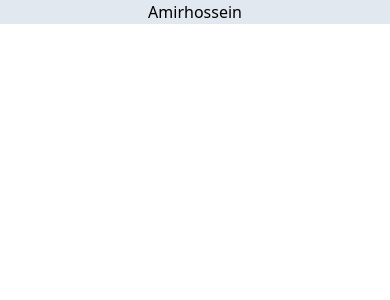
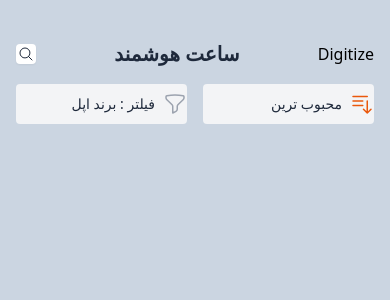
Before and after one commit to amirShirany/digital-shoping, a React (Create React App) app: page / in a window 390 px wide. Shown: the top 300 px of the page. Built offline with nearby package versions, Linux system fonts and the light colour scheme.

Commit message:
Add :app bar & filter - sort mobile section

```diff
--- a/src/App.js
+++ b/src/App.js
@@ -1,7 +1,9 @@
+import SmartWAtch from "./components/SmartWatch"
+
 function App() {
   return (
-    <div lang="fa" dir="rtl" className="App">
-      <h2 className="bg-slate-200 flex justify-center">Amirhossein</h2>
+    <div lang="fa" dir="rtl" className="App bg-slate-300 h-screen">
+      <SmartWAtch />
     </div>
   )
 }
--- /dev/null
+++ b/src/components/SmartWatch.js
@@ -0,0 +1,68 @@
+const SmartWAtch = () => {
+  return (
+    <div>
+      {/* app bar */}
+      <div className="flex justify-between items-center pt-10 px-4 mb-4">
+        <div>Digitize</div>
+        <div className="text-xl font-bold text-slate-800">ساعت هوشمند</div>
+        <div>
+          <svg
+            xmlns="http://www.w3.org/2000/svg"
+            fill="none"
+            viewBox="0 0 24 24"
+            stroke-width="1.5"
+            stroke="currentColor"
+            class="w-5 h-5 stroke-slate-800 bg-white flex items-center justify-center rounded p-0.5 shadow-sm"
+          >
+            <path
+              stroke-linecap="round"
+              stroke-linejoin="round"
+              d="M21 21l-5.197-5.197m0 0A7.5 7.5 0 105.196 5.196a7.5 7.5 0 0010.607 10.607z"
+            />
+          </svg>
+        </div>
+      </div>
+      {/* filter - sort mobile section */}
+      <div className="flex justify-between items-center px-4 gap-x-4">
+        <div className="flex items-center justify-start bg-gray-100 rounded py-2 w-full">
+          <div>
+            <svg
+              xmlns="http://www.w3.org/2000/svg"
+              fill="none"
+              viewBox="0 0 24 24"
+              stroke-width="1.5"
+              class="w-6 h-6 stroke-orange-600"
+            >
+              <path
+                stroke-linecap="round"
+                stroke-linejoin="round"
+                d="M3 4.5h14.25M3 9h9.75M3 13.5h9.75m4.5-4.5v12m0 0l-3.75-3.75M17.25 21L21 17.25"
+              />
+            </svg>
+          </div>
+          <span className="text-sm text-slate-800 mr-2">محبوب ترین</span>
+        </div>
+        <div className="flex items-center justify-start bg-gray-100 rounded py-2 w-full">
+          <div>
+            <svg
+              xmlns="http://www.w3.org/2000/svg"
+              fill="none"
+              viewBox="0 0 24 24"
+              stroke-width="1.5"
+              class="w-6 h-6 stroke-gray-400"
+            >
+              <path
+                stroke-linecap="round"
+                stroke-linejoin="round"
+                d="M12 3c2.755 0 5.455.232 8.083.678.533.09.917.556.917 1.096v1.044a2.25 2.25 0 01-.659 1.591l-5.432 5.432a2.25 2.25 0 00-.659 1.591v2.927a2.25 2.25 0 01-1.244 2.013L9.75 21v-6.568a2.25 2.25 0 00-.659-1.591L3.659 7.409A2.25 2.25 0 013 5.818V4.774c0-.54.384-1.006.917-1.096A48.32 48.32 0 0112 3z"
+              />
+            </svg>
+          </div>
+          <span className="text-sm text-slate-800 mr-2"> فیلتر : برند اپل</span>
+        </div>
+      </div>
+    </div>
+  )
+}
+
+export default SmartWAtch
```
Also changed, not shown: assets/icon/Logo.svg (added).
